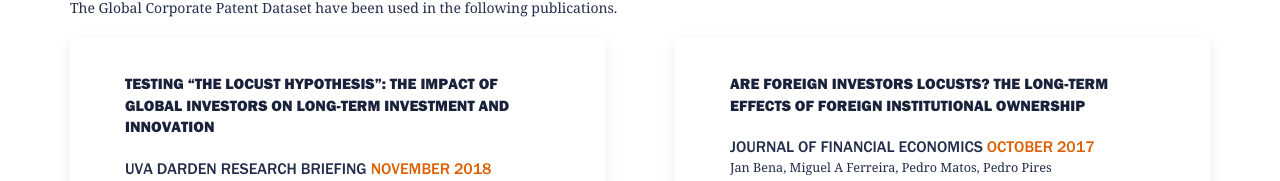
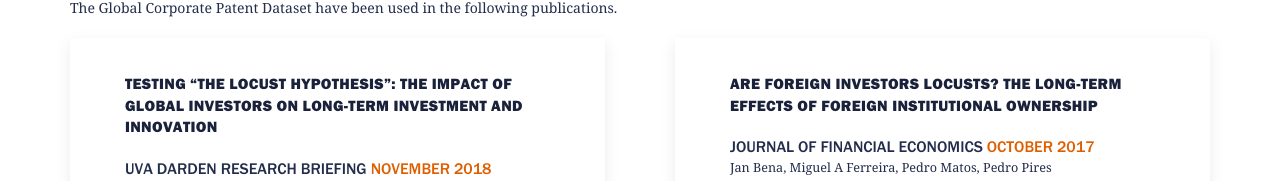
Before and after one commit to asifm/GCPD-website, a Nuxt app: page /publications in a window 1280 px wide. Shown: the part 507-688 px from the top of the page. Built offline with nearby package versions, Linux system fonts and the light colour scheme.

Commit message:
Add small letter-spacing to headings

```diff
--- a/assets/style/uikit-custom.scss
+++ b/assets/style/uikit-custom.scss
@@ -248,6 +248,7 @@
 
 .my-text-heavy {
   font-weight: 900 !important;
+  letter-spacing: 0.02em;
 }
 
 $base-heading-font-family: 'FranklinGothicURW';
@@ -259,6 +260,11 @@
 $global-large-font-size: 1.4rem;
 $global-medium-font-size: 1.1rem;
 $global-small-font-size: 0.9rem;
+
+.uk-h1,
+.uk-h2 {
+  letter-spacing: 0.02em;
+}
 
 p,
 dl,
```
